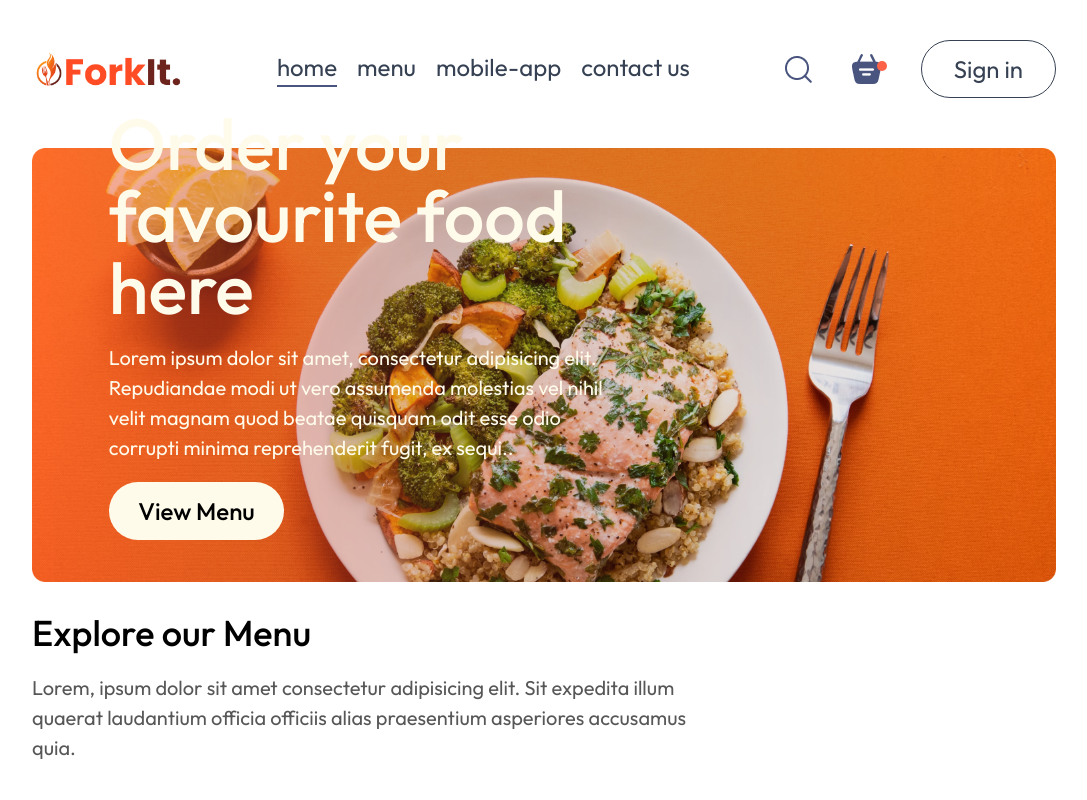
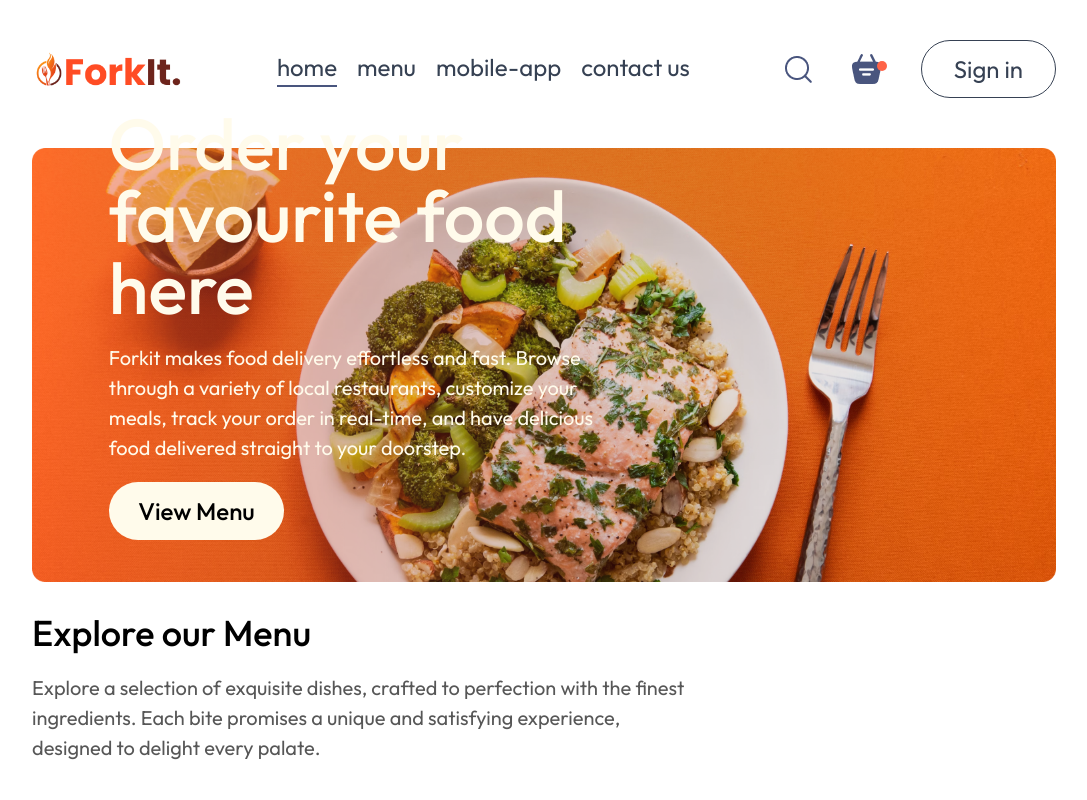
Before and after one commit to hahaanisha/fork-it, a React (Vite) app in the folder Frontend/: page / in a window 1280 px wide. Shown: the top 800 px of the page, without its empty margins (96-1183 px from the left). Built offline with nearby package versions, Linux system fonts and the light colour scheme.

Commit message:
lorem ipsum replaced

```diff
--- a/Frontend/src/Components/ExploreMenu/ExploreMenu.jsx
+++ b/Frontend/src/Components/ExploreMenu/ExploreMenu.jsx
@@ -6,7 +6,7 @@ const ExploreMenu = ({category,setCategory}) => {
   return (
     <div className='explore-menu' id='explore-menu'>
         <h1 className='text-4xl font-medium'>Explore our Menu</h1>
-        <p className='explore-menu-text'>Lorem, ipsum dolor sit amet consectetur adipisicing elit. Sit expedita illum quaerat laudantium officia officiis alias praesentium asperiores accusamus quia.</p>
+        <p className='explore-menu-text'>Explore a selection of exquisite dishes, crafted to perfection with the finest ingredients. Each bite promises a unique and satisfying experience, designed to delight every palate.</p>
         <div className='explore-menu-list'>
             {menu_list.map((item,index)=>{
                 return (
--- a/Frontend/src/Components/Header/Header.jsx
+++ b/Frontend/src/Components/Header/Header.jsx
@@ -6,7 +6,7 @@ const Header = () => {
     <div className='header' >
       <div className='header-contents'>
         <h2 className='text-7xl font-medium text-amber-50 font-outfit'>Order your favourite food here</h2>
-        <p className='text-amber-50 text-[20px]'>Lorem ipsum dolor sit amet, consectetur adipisicing elit. Repudiandae modi ut vero assumenda molestias vel nihil velit magnam quod beatae quisquam odit esse odio corrupti minima reprehenderit fugit, ex sequi..</p>
+        <p className='text-amber-50 text-[20px]'>Forkit makes food delivery effortless and fast. Browse through a variety of local restaurants, customize your meals, track your order in real-time, and have delicious food delivered straight to your doorstep.</p>
         <button className='border-0 border-amber-50 font-medium bg-amber-50 text-2xl rounded-[30px] py-[1vw] px-[2.3vw] '>View Menu</button>
       </div>
     </div>
```
